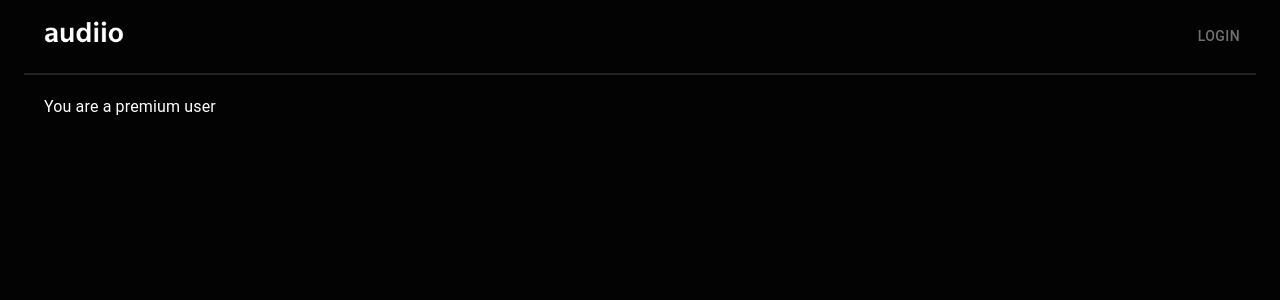
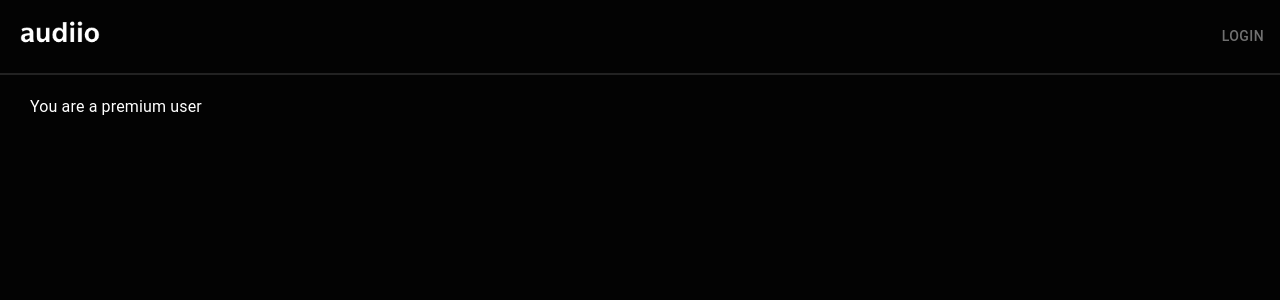
Before and after one commit to saideep-kankarla/scaler-capstone-project, a React (Vite) app in the folder client/: page /premium in a window 1280 px wide. Shown: the top 300 px of the page. Built offline with nearby package versions, Linux system fonts and the light colour scheme.

Commit message:
alignment and error status messages on login and register

```diff
--- a/client/src/App.jsx
+++ b/client/src/App.jsx
@@ -8,7 +8,7 @@ export default function App() {
   return (
     <Fragment>
       <CssBaseline>
-        <Container component="main" maxWidth="false">
+        <Container className="mainvContainer" component="main" maxWidth="false">
           <Layout />
         </Container>
       </CssBaseline>
--- a/client/src/components/AlbumPage.jsx
+++ b/client/src/components/AlbumPage.jsx
@@ -76,7 +76,7 @@ const AlbumPage = () => {
   return (
     <div>
       <Box sx={{ flexGrow: 1 }}>
-        <Grid className="albumContainer" container>
+        <Grid className="albumContainer" size={12} container>
           <Grid className="album-info-container" size={5}>
             <Typography align="center" gutterBottom variant="subtitle1">
               <b>Anirudh Ravichandran</b>
@@ -90,16 +90,6 @@ const AlbumPage = () => {
                   alt="Devara"
                 />
               </CardActionArea>
-              {currentSong && (
-                <AudioPlayer
-                  ref={playerRef}
-                  autoPlay={isPlaying}
-                  src={currentSong.mp3FilePath}
-                  color="#cfcfcf"
-                  sliderColor="#94b9ff"
-                  backgroundColor="#2c2828"
-                />
-              )}
             </Card>
             <Typography align="center" gutterBottom variant="h5">
               <b>Devara - Telugu (Original Motion Picture Soundtrack)</b>
@@ -184,6 +174,23 @@ const AlbumPage = () => {
           </Grid>
         </Grid>
       </Box>
+      <Box sx={{ flexGrow: 1 }}>
+        <Grid container size={12}>
+          <Grid className="playerContainer" size={12}>
+            {currentSong && (
+              <AudioPlayer
+                className="playerBox"
+                ref={playerRef}
+                autoPlay={isPlaying}
+                src={currentSong.mp3FilePath}
+                color="#cfcfcf"
+                sliderColor="#94b9ff"
+                backgroundColor="#2c2828"
+              />
+            )}
+          </Grid>
+        </Grid>
+      </Box>
     </div>
   );
 };
--- a/client/src/components/Header.jsx
+++ b/client/src/components/Header.jsx
@@ -47,7 +47,7 @@ const Header = () => {
 
         <Stack direction="row" spacing={2}>
           {auth && auth?.user ? (
-            <Fragment>
+            <Box>
               <Tooltip title="Account settings">
                 <IconButton
                   onClick={handleClick}
@@ -64,7 +64,7 @@ const Header = () => {
                   </Avatar>
                 </IconButton>
               </Tooltip>
-            </Fragment>
+            </Box>
           ) : (
             <Fragment>
               <Typography gutterBottom variant="button">
--- a/client/src/components/Home.jsx
+++ b/client/src/components/Home.jsx
@@ -16,11 +16,12 @@ import kgf from '../assets/thumbs/kgf1.jpg';
 import salaar from '../assets/thumbs/salaar.jpg';
 import kick from '../assets/thumbs/kick.jpg';
 import { Link } from 'react-router-dom';
+import { Padding } from '@mui/icons-material';
 
 const Home = () => {
   return (
     <Fragment>
-      <div>
+      <div style={{ padding: '0' }}>
         <Typography gutterBottom variant="h4">
           <b>Top Albums</b>
         </Typography>
--- a/client/src/components/Layout.jsx
+++ b/client/src/components/Layout.jsx
@@ -31,7 +31,7 @@ const Layout = () => {
             }}
           />
 
-          <Box className="mainContainer">
+          <Box className="mainAreaContainer">
             <Grid container>
               <Grid size={12}>
                 <main>
--- a/client/src/components/LoginForm.jsx
+++ b/client/src/components/LoginForm.jsx
@@ -1,5 +1,5 @@
 import { useState } from 'react';
-import { TextField, Button } from '@mui/material';
+import { TextField, Button, Snackbar, Alert } from '@mui/material';
 import axios from '../utils/axios-config';
 
 import LoginIcon from '@mui/icons-material/Login';
@@ -12,6 +12,16 @@ const LoginForm = () => {
 
   const [email, setEmail] = useState('saideep.k@gmail.com');
   const [password, setPassword] = useState('mygoal');
+  const [open, setOpen] = useState(false);
+  const [message, setMessage] = useState('you are on register form');
+
+  const handleClose = (event, reason) => {
+    if (reason === 'clickaway') {
+      return;
+    }
+
+    setOpen(false);
+  };
 
   const auth = useAuth();
 
@@ -34,7 +44,9 @@ const LoginForm = () => {
         navigate('/');
       }
     } catch (err) {
-      console.error('Failed login', err.status);
+      console.error('Failed login', err);
+      setMessage(err.response.data.error);
+      setOpen(true);
     }
 
     // Reset form fields
@@ -93,6 +105,21 @@ const LoginForm = () => {
           </Button>
         </Link>
       </form>
+      <Snackbar
+        anchorOrigin={{ vertical: 'top', horizontal: 'right' }}
+        open={open}
+        autoHideDuration={6000}
+        onClose={handleClose}
+      >
+        <Alert
+          onClose={handleClose}
+          severity="info"
+          variant="filled"
+          sx={{ width: '100%' }}
+        >
+          {message}
+        </Alert>
+      </Snackbar>
     </div>
   );
 };
--- a/client/src/components/RegisterForm.jsx
+++ b/client/src/components/RegisterForm.jsx
@@ -54,7 +54,7 @@ const RegisterForm = () => {
       }
     } catch (err) {
       console.error('Failed user save', err.status);
-      setMessage(err.message);
+      setMessage(err.response.data.error);
       setOpen(true);
     }
     // Reset form fields
--- a/client/src/hooks/AuthProvider.jsx
+++ b/client/src/hooks/AuthProvider.jsx
@@ -4,14 +4,8 @@ import { useContext, createContext, useState, useEffect } from 'react';
 const AuthContext = createContext();
 
 const AuthProvider = ({ children }) => {
-  const [user, setUser] = useState(() => {
-    const storedUser = localStorage.getItem('audiiouser');
-    return storedUser ? JSON.parse(storedUser) : null;
-  });
-  const [token, setToken] = useState(() => {
-    const storedToken = localStorage.getItem('audiiotoken');
-    return storedToken;
-  });
+  const [user, setUser] = useState(null);
+  const [token, setToken] = useState(null);
 
   // Auto logout after login
   useEffect(() => {
--- a/client/src/styles/App.scss
+++ b/client/src/styles/App.scss
@@ -4,6 +4,8 @@
 body {
   background-color: #030303 !important;
   color: #fff !important;
+  .mainvContainer {
+    padding: 0;
     .header-container {
       a {
         color: #707070;
@@ -16,11 +18,11 @@ body {
     .albumContainer {
       .album-info-container {
         width: 300px;
-      margin: 0 auto;
+        margin: 10px auto;
       }
     }
-  .mainContainer {
-    padding: 20px;
+    .mainAreaContainer {
+      padding: 20px 30px;
       margin: 0 auto;
     }
 
@@ -49,4 +51,15 @@ body {
         color: #000;
       }
     }
+
+    .playerContainer {
+      position: absolute;
+      bottom: 0;
+      left: 0px;
+      .playerBox {
+        max-width: 100%;
+        border-radius: 0;
       }
+    }
+  }
+}
```
Lines whose indentation alone changed are shown as unchanged.
